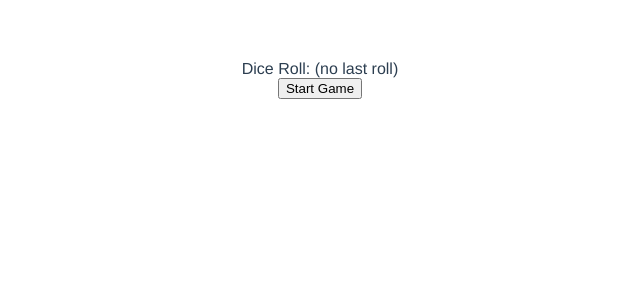
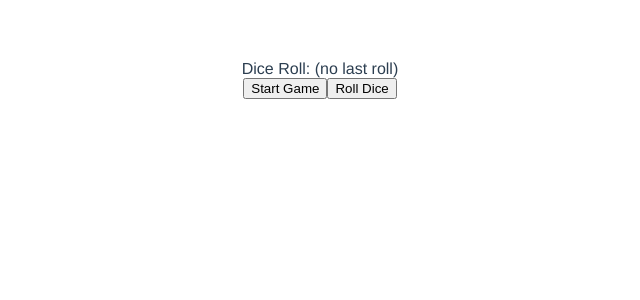
Before and after one commit to jitterted/vue-yacht, a Vue app: page / in a window 1280 px wide. Shown: the top 300 px of the page, without its empty margins (320-960 px from the left). Built offline with nearby package versions, Linux system fonts and the light colour scheme.

Commit message:
Roll Dice implemented and did some light refactoring.

```diff
--- a/src/App.vue
+++ b/src/App.vue
@@ -4,6 +4,10 @@
     <button
         @click="startGame"
     >Start Game
+    </button>
+    <button
+        @click="rollDice"
+    >Roll Dice
     </button>
   </div>
 </template>
@@ -19,14 +23,29 @@
   export default class App extends Vue {
     private readonly startGameUrl = '/api/start-game'
     private readonly lastRollUrl = '/api/last-roll'
+    private readonly rollDiceUrl = '/api/roll-dice'
 
     private lastRoll = '(no last roll)'
 
     startGame() {
-      fetch(this.startGameUrl, {
+      this.postTo(this.startGameUrl);
+      this.fetchLastDiceRoll();
+    }
+
+    rollDice() {
+      this.postTo(this.rollDiceUrl)
+      this.fetchLastDiceRoll()
+    }
+
+
+    private postTo(url: string) {
+      fetch(url, {
           method: 'POST'
         }
       )
+    }
+
+    private fetchLastDiceRoll() {
       fetch(this.lastRollUrl)
         .then(response => response.json())
         .then(lastRollResultJson => this.lastRoll = lastRollResultJson.roll)
```
